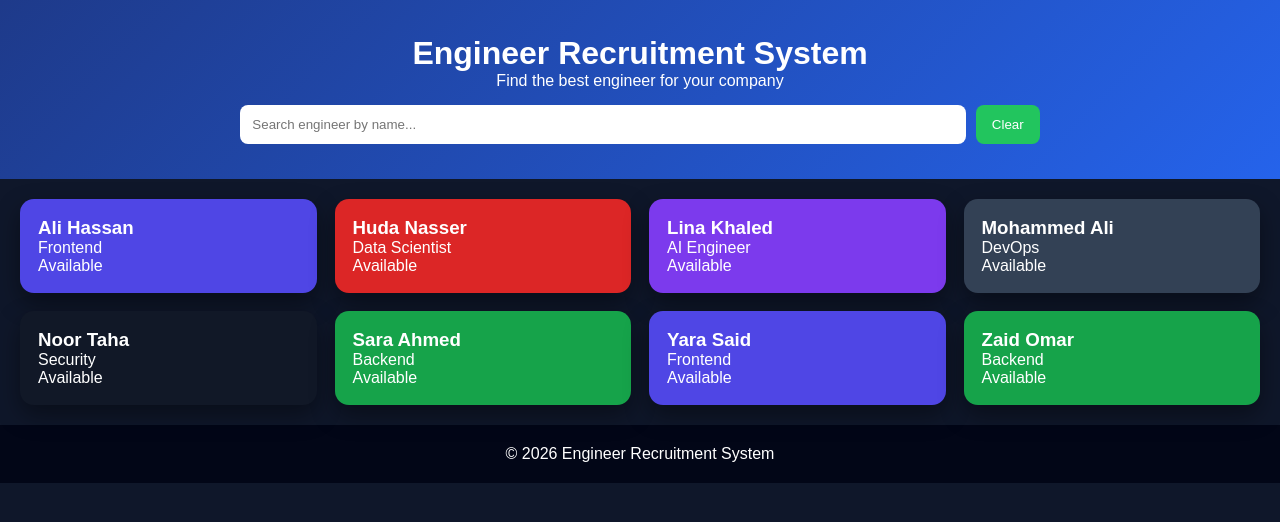
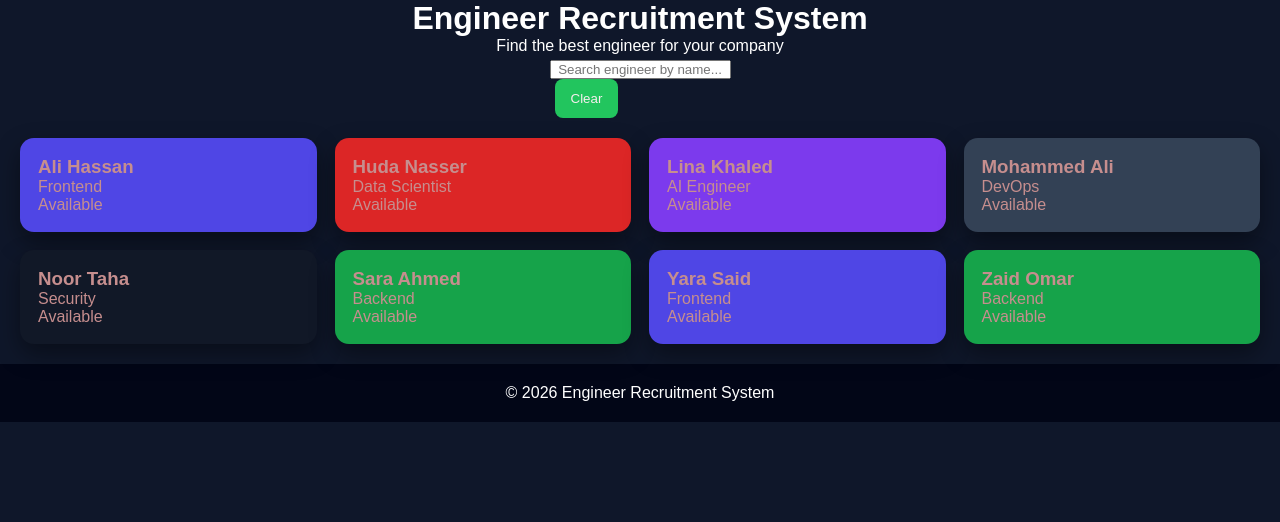
Before and after one commit to Jjna08/Engineer-Profile-System, a plain HTML site: page index.html in a window 1280 px wide. Drawn offline with Linux system fonts and the light colour scheme.

Commit message:
update header layout

```diff
--- a/app.js
+++ b/app.js
@@ -1,14 +1,14 @@
 let engineersData = [
-    { id: 1, name: "Ali Hassan", skill: "Frontend", email: "ali@mail.com", hired: false },
-    { id: 2, name: "Sara Ahmed", skill: "Backend", email: "sara@mail.com", hired: false },
-    { id: 3, name: "Omar Youssef", skill: "Full Stack", email: "omar@mail.com", hired: false },
-    { id: 4, name: "Lina Khaled", skill: "AI Engineer", email: "lina@mail.com", hired: false },
-    { id: 5, name: "Mohammed Ali", skill: "DevOps", email: "mohammed@mail.com", hired: false },
-    { id: 6, name: "Huda Nasser", skill: "Data Scientist", email: "huda@mail.com", hired: false },
-    { id: 7, name: "Khaled Sami", skill: "Mobile Dev", email: "khaled@mail.com", hired: false },
-    { id: 8, name: "Noor Taha", skill: "Security", email: "noor@mail.com", hired: false },
-    { id: 9, name: "Yara Said", skill: "Frontend", email: "yara@mail.com", hired: false },
-    { id: 10, name: "Zaid Omar", skill: "Backend", email: "zaid@mail.com", hired: false },
+    { id: 1, name: "Ali Hassan", skill: "Frontend", email: "ali@gmail.com", hired: false },
+    { id: 2, name: "Sara Ahmed", skill: "Backend", email: "sara@gmail.com", hired: false },
+    { id: 3, name: "Omar Youssef", skill: "Full Stack", email: "omar@gmail.com", hired: false },
+    { id: 4, name: "Lina Khaled", skill: "AI Engineer", email: "lina@gmail.com", hired: false },
+    { id: 5, name: "Mohammed Ali", skill: "DevOps", email: "mohammed@gmail.com", hired: false },
+    { id: 6, name: "Huda Nasser", skill: "Data Scientist", email: "huda@gmail.com", hired: false },
+    { id: 7, name: "Khaled Sami", skill: "Mobile Dev", email: "khaled@gmail.com", hired: false },
+    { id: 8, name: "Noor Taha", skill: "Security", email: "noor@gmail.com", hired: false },
+    { id: 9, name: "Yara Said", skill: "Frontend", email: "yara@gmail.com", hired: false },
+    { id: 10, name: "Zaid Omar", skill: "Backend", email: "zaid@gmail.com", hired: false },
 
 ];
 
@@ -123,6 +123,7 @@ function toggleHire(id) {
 
     engineers = engineers.map(e => {
         if (e.id === id) {
+
             e.hired = !e.hired;
         }
         return e;
--- a/index.html
+++ b/index.html
@@ -10,11 +10,17 @@
 <body>
 
 <header>
+    <div class="header p">
     <h1>Engineer Recruitment System</h1>
     <p>Find the best engineer for your company</p>
 
+</div>
+
+<div class="header input">
     <input type="text" id="searchInput" placeholder="Search engineer by name...">
     <button onclick="clearSearch()">Clear</button>
+</div>
+
 </header>
 
 <main>
--- a/style.css
+++ b/style.css
@@ -3,6 +3,7 @@
     padding: 0;
     box-sizing: border-box;
     font-family: Arial;
+
 }
 
 body {
@@ -11,18 +12,24 @@ body {
 }
 
 /* HEADER */
-header {
-    background: linear-gradient(135deg, #1e3a8a, #2563eb);
-    text-align: center;
-    padding: 35px;
+
+header{
+    display: flex;
+    flex-direction: column;
+    align-items: center;
+    gap: 5px;
+}
+.header p{
+    display: flex;
+    flex-direction:column;
+    align-items: center;
+
 }
 
-header input {
-    margin-top: 15px;
-    padding: 12px;
-    width: 60%;
-    border-radius: 8px;
-    border: none;
+ .header input {
+    display: flex;
+    text-align: center;
+
 }
 
 header button {
@@ -32,7 +39,7 @@ header button {
     cursor: pointer;
     border-radius: 8px;
     background: #22c55e;
-    color: white;
+    color: rgb(246, 238, 238);
 }
 
 /* GRID */
@@ -49,7 +56,7 @@ header button {
     border-radius: 14px;
     cursor: pointer;
     transition: 0.3s;
-    color: white;
+    color: rgb(198, 142, 142);
     box-shadow: 0 10px 25px rgba(0,0,0,0.4);
 }
 
@@ -57,7 +64,7 @@ header button {
     transform: translateY(-8px);
 }
 
-/* COLORS قوية */
+
 .frontend { background: #4f46e5; }
 .backend { background: #16a34a; }
 .fullstack { background: #f97316; }
@@ -70,14 +77,17 @@ header button {
 /* STATUS */
 .hired {
     color: #22c55e;
+    border-radius: 20px;
     font-weight: bold;
 }
 
 /* FOOTER */
 footer {
-    text-align: center;
+    text-align:center;
     padding: 20px;
+    align-items: end;
     background: #020617;
+
 }
 
 /* POPUP */
@@ -94,7 +104,7 @@ footer {
 }
 
 .popup-content {
-    background: white;
+    background: rgb(98, 184, 166);
     color: black;
     padding: 20px;
     border-radius: 12px;
```
